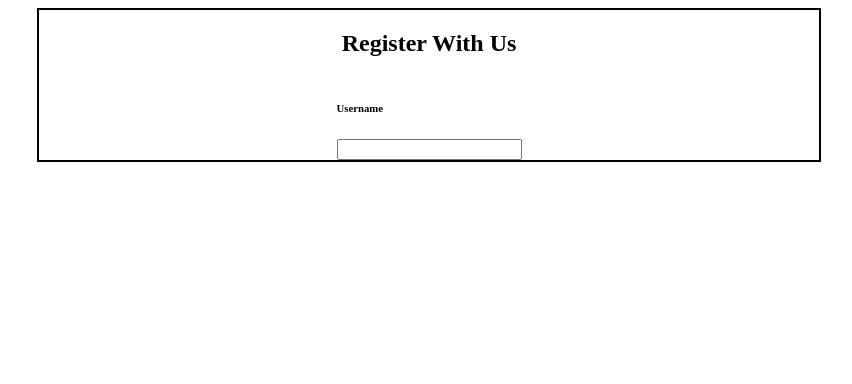
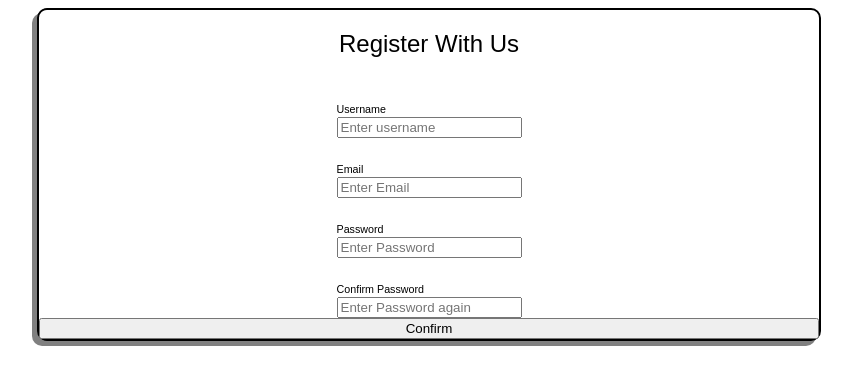
Before and after one commit to I-amwhistle/midtermtest, a plain HTML site: page index.html in a window 1280 px wide. Shown: the whole page, without its empty margins (211-1063 px from the left). Drawn offline with Linux system fonts and the light colour scheme.

Commit message:
Fixed HTML Structure, added more css

```diff
--- a/index.html
+++ b/index.html
@@ -1,17 +1,35 @@
-<html>
+<!DOCTYPE html>
+<html lang="en">
+
 <head>
-    <title> Form </title>
+  <meta charset="UTF-8">
+  <meta name="viewport" content="width=device-width, initial-scale=1.0">
+  <title>Document</title>
   <link rel="stylesheet" href="style.css">
 </head>
 
 <body>
-    <form class="formclass">
+  <div class="formclass">
 
     <h2>Register With Us</h2>
-<div class="element">
+    <form class="element">
       <h6> Username </h6>
-      <input>
+      <input placeholder="Enter username">
+    </form>
+    <form class="element">
+      <h6> Email </h6>
+      <input placeholder="Enter Email">
+    </form>
+    <form class="element">
+      <h6> Password</h6>
+      <input placeholder="Enter Password">
+    </form>
+    <form class="element">
+      <h6> Confirm Password</h6>
+      <input placeholder="Enter Password again">
+    </form>
+    <button div="confirm-but">Confirm</button>
   </div>
-    </form>
 </body>
+
 </html>
--- a/style.css
+++ b/style.css
@@ -9,7 +9,9 @@ border-style: solid;
     margin-right: 15rem;
     flex-direction: column;
     background-color: white;
-    box-shadow: 5px;
+    box-shadow: 5px 5px grey;
+    box-shadow: -5px 5px grey;
+    border-radius: 10px;
 }
 h2 {
     background-color: white;
@@ -18,4 +20,18 @@ h2 {
 .element {
     background-color: white;
     align-self: center;
+
 }
+h6 {
+    margin-bottom: 2px;
+}
+* {
+    font-family: sans-serif;
+    font-weight: normal;
+}
+.confirm-but {
+
+    align-self: center;
+    width: 10px;
+
+}
```
Lines whose indentation alone changed are shown as unchanged.
